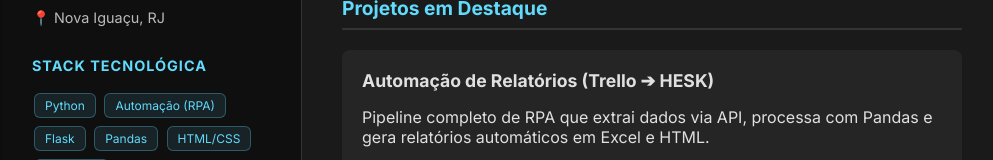
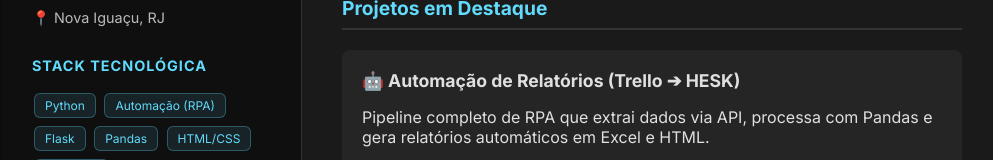
Before and after one commit to acellesantos/portifolio-html, a plain HTML site: page index.html in a window 1280 px wide. Shown: the part 326-486 px from the top of the page, without its empty margins (138-1131 px from the left). Drawn offline with Linux system fonts and the light colour scheme.

Commit message:
style: adiciona emoji ao projeto trello

```diff
--- a/index.html
+++ b/index.html
@@ -184,7 +184,7 @@
             <div class="project-card">
                 <strong>
                     <a href="https://github.com/acellesantos/trello-to-hesk-automation" target="_blank" style="color: inherit; text-decoration: none;">
-                        Automação de Relatórios (Trello ➔ HESK)
+                        🤖 Automação de Relatórios (Trello ➔ HESK)
                     </a>
                 </strong>
                 <p>Pipeline completo de RPA que extrai dados via API, processa com Pandas e gera relatórios automáticos em Excel e HTML.</p>
```
